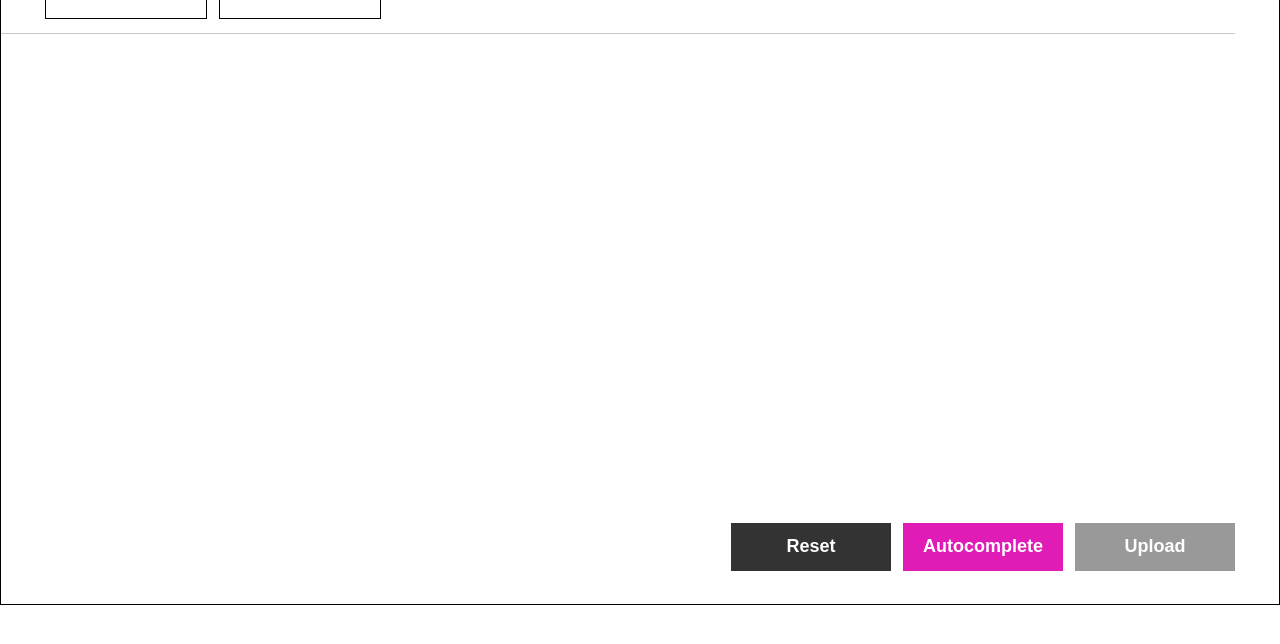
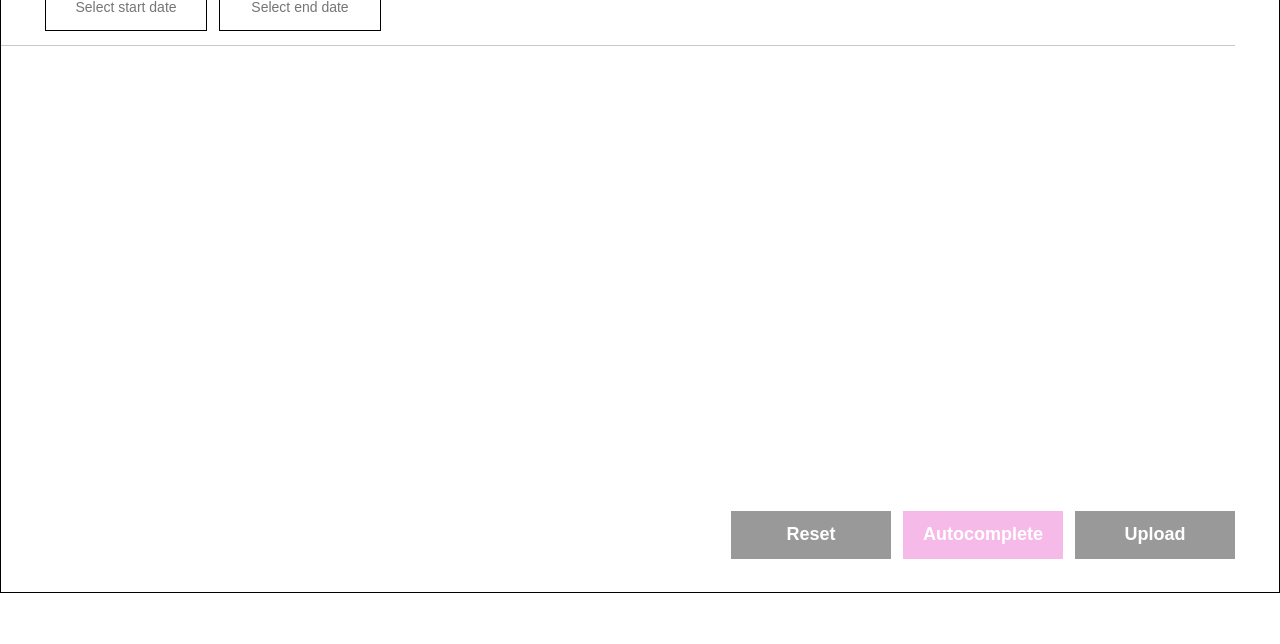
Before and after one commit to berkerbugur/scheduler-ui-dev, a React (Vite) app: page / in a window 1280 px wide. Shown: the top 644 px of the page. Built offline with nearby package versions, Linux system fonts and the light colour scheme.

Commit message:
add actions

```diff
--- a/src/components/Actions/Actions.css
+++ b/src/components/Actions/Actions.css
@@ -8,13 +8,18 @@
 .btn {
   padding: 10px 20px;
   border: none;
-  cursor: pointer;
   color: white;
   font-weight: bold;
   width: 160px;
   height: 48px;
 }
 
-.reset { background-color: #333; }
-.autocomplete { background-color: #E11BB6; }
-.upload { background-color: #999; }
+.pointer {
+  cursor: pointer;
+}
+
+.active-p { background-color: #E11BB6; }
+.disabled-p { background-color: #E11BB64D; }
+
+.active-b { background-color: #333; }
+.disabled-b { background-color: #999; }
--- a/src/components/Actions/Actions.jsx
+++ b/src/components/Actions/Actions.jsx
@@ -1,11 +1,11 @@
 import './Actions.css';
 
-const Actions = () => {
+const Actions = ({reset, autoComp, upload, canReset, canAutoComp, canUpload, hover}) => {
     return (
         <div className="actions">
-            <button className="btn reset">Reset</button>
-            <button className="btn autocomplete">Autocomplete</button>
-            <button className="btn upload">Upload</button>
+            <button className={`btn ${canReset ? 'active-b pointer' : 'disabled-b'}`} disabled={!canReset} onClick={reset}>Reset</button>
+            <button className={`btn ${canAutoComp ? 'active-p pointer' : 'disabled-p'}`} disabled={!canAutoComp} onClick={autoComp} onMouseEnter={() => canAutoComp && hover(true)} onMouseLeave={() => canAutoComp && hover(false)}>Autocomplete</button>
+            <button className={`btn ${canUpload ? 'active-b pointer' : 'disabled-b'}`} disabled={!canUpload} onClick={upload}>Upload</button>
         </div>
     );
 };
--- a/src/components/Calendar/Calendar.css
+++ b/src/components/Calendar/Calendar.css
@@ -2,9 +2,8 @@
   display: flex;
   gap: 12px;
   margin: 28px 0 0 44px;
-  height: 412px;
+  height: 346px;
   background-color: white;
-  align-content: flex-start;
 }
 
 .calendar-empty {
@@ -38,3 +37,17 @@
 .day-column:not(:first-child) {
   background-color: transparent;
 }
+
+.template-container {
+  display: flex;
+  gap: 12px;
+  color: #E11BB6;
+  margin: 0 0 42px 44px;
+  font-weight: 400;
+  text-align: center;
+}
+
+.template {
+  border-top: 3px solid;
+  flex-shrink: 0;
+}
--- a/src/components/Calendar/Calendar.jsx
+++ b/src/components/Calendar/Calendar.jsx
@@ -14,14 +14,38 @@ const pageDirection = {
 const Calendar = forwardRef(({schedule, setPageStart, setPageEnd, addSlot}, ref) => {
     const [minPage, setMinPage] = useState(0)
     const [maxPage, setMaxPage] = useState(0)
+    const [template, setTemplate] = useState({
+        repetition: 0,
+        rootDays: [],
+        rootSlots: []
+    })
 
     const days = useMemo(() => {
+        let tempDays = [];
+        let tempSlots = [];
+
+        schedule?.keys().forEach(day => {
+            const daySlots = schedule.get(day)
+
+            if (daySlots.length > 0) {
+                tempDays.push(day)
+                tempSlots.push(daySlots)
+            }
+        })
+
+        setTemplate({
+            repetition: tempDays.length > 0 ? Math.ceil(maxDayIndex / tempDays.length) : 0,
+            rootDays: tempDays,
+            rootSlots: tempSlots,
+        })
+
         return [...(schedule || []).keys()];
     }, [schedule]);
 
     useEffect(() => {
         setMinPage(0);
         setMaxPage(days.length > maxDayIndex ? maxDayIndex : days.length);
+        console.log(schedule)
     }, [days]);
 
     let pagedDays = useMemo(() => {
@@ -80,6 +104,20 @@ const Calendar = forwardRef(({schedule, setPageStart, setPageEnd, addSlot}, ref)
         }
     };
 
+    const getWidth = useCallback((index) => {
+        const rootLength = template.rootSlots.length
+        if (rootLength === 1 || index === template.repetition - 1) {
+            if (Math.abs(maxDayIndex / rootLength) < 2) {
+                return (160 * (maxDayIndex - rootLength)) + (12 * (maxDayIndex - rootLength -1))
+            }
+            return 160
+        }
+
+        console.log(rootLength, maxDayIndex)
+
+        return ((160 * template.rootSlots.length)) + (12 * (template.rootDays.length-1))
+    }, [template]);
+
     return (
         <div>
             <div className={`calendar ${!days ? 'calendar-empty' : ''}`} onWheel={handleScroll}>
@@ -97,7 +135,14 @@ const Calendar = forwardRef(({schedule, setPageStart, setPageEnd, addSlot}, ref)
                     </div>
                 ))}
             </div>
-            <ScrollBar pageCount={pageCount} currentPage={currentPage} />
+            <div className={`template-container ${minPage !== 0 ? "invisible" : ""}`}>
+                {
+                    template.repetition > 0 && [...Array(template.repetition)].map((_, index) => (
+                        <div key={index} className="template" style={{width: getWidth(index) + 'px'}}>{index > 0 ? 'Copy' : 'Template'}</div>
+                    ))
+                }
+            </div>
+            <ScrollBar pageCount={pageCount} currentPage={currentPage}/>
         </div>
     );
 });
--- a/src/components/Schedule/Schedule.jsx
+++ b/src/components/Schedule/Schedule.jsx
@@ -7,10 +7,14 @@ import {getDateRange} from "../../utils/dateUtils.js";
 
 const Schedule = () => {
     const [startDate, setStartDate] = useState(null);
+    const [schedule, setSchedule] = useState(null)
     const [endDate, setEndDate] = useState(null);
     const [pageStart, setPageStart] = useState(true);
     const [pageEnd, setPageEnd] = useState(false);
-    const [schedule, setSchedule] = useState(null)
+    const [canReset, setCanReset] = useState(false)
+    const [canAutoComp, setCanAutoComp] = useState(false)
+    const [canUpload, setCanUpload] = useState(false)
+    const [resetSlots, setResetSlots] = useState(false)
     const calenderRef = useRef(null);
 
     const prev = () => {calenderRef.current?.prevDates()};
@@ -21,10 +25,32 @@ const Schedule = () => {
         const dateRange = getDateRange(startDate, endDate);
         dateRange?.forEach(date => { scheduleMap.set(date, []); });
         setSchedule(scheduleMap)
-    }, [startDate, endDate]);
+    }, [startDate, endDate, resetSlots]);
 
     const addSlot = (day, slot) => {
-        setSchedule(new Map(schedule.set(day, [...schedule.get(day), slot])));
+        setCanReset(true)
+        setSchedule(new Map(schedule.set(day, [...schedule.get(day) || [], slot]))); // TODO problematic entry addition, key repetition
+    };
+
+    const doReset = () => {
+        setCanReset(false)
+        setCanAutoComp(false)
+        setCanUpload(false)
+        setResetSlots(!resetSlots)
+    }
+
+    const doAutoComp = () => {
+        setCanAutoComp(false)
+    }
+
+    const doUpload = () => {
+        setCanReset(false)
+        setCanAutoComp(false)
+        setCanUpload(false)
+    }
+
+    const onHover = () => {
+        console.log('reflect sched')
     }
 
     return (
@@ -40,8 +66,22 @@ const Schedule = () => {
                 pageStart={pageStart}
                 pageEnd={pageEnd}
             />
-            <Calendar schedule={schedule} setPageStart={setPageStart} setPageEnd={setPageEnd} addSlot={addSlot} ref={calenderRef} />
-            <Actions/>
+            <Calendar
+                schedule={schedule}
+                setPageStart={setPageStart}
+                setPageEnd={setPageEnd}
+                addSlot={addSlot}
+                ref={calenderRef}
+            />
+            <Actions
+                reset={doReset}
+                autoComp={doAutoComp}
+                upload={doUpload}
+                canReset={canReset}
+                canAutoComp={canAutoComp}
+                canUpload={canUpload}
+                hover={onHover}
+            />
         </div>
     );
 };
```
